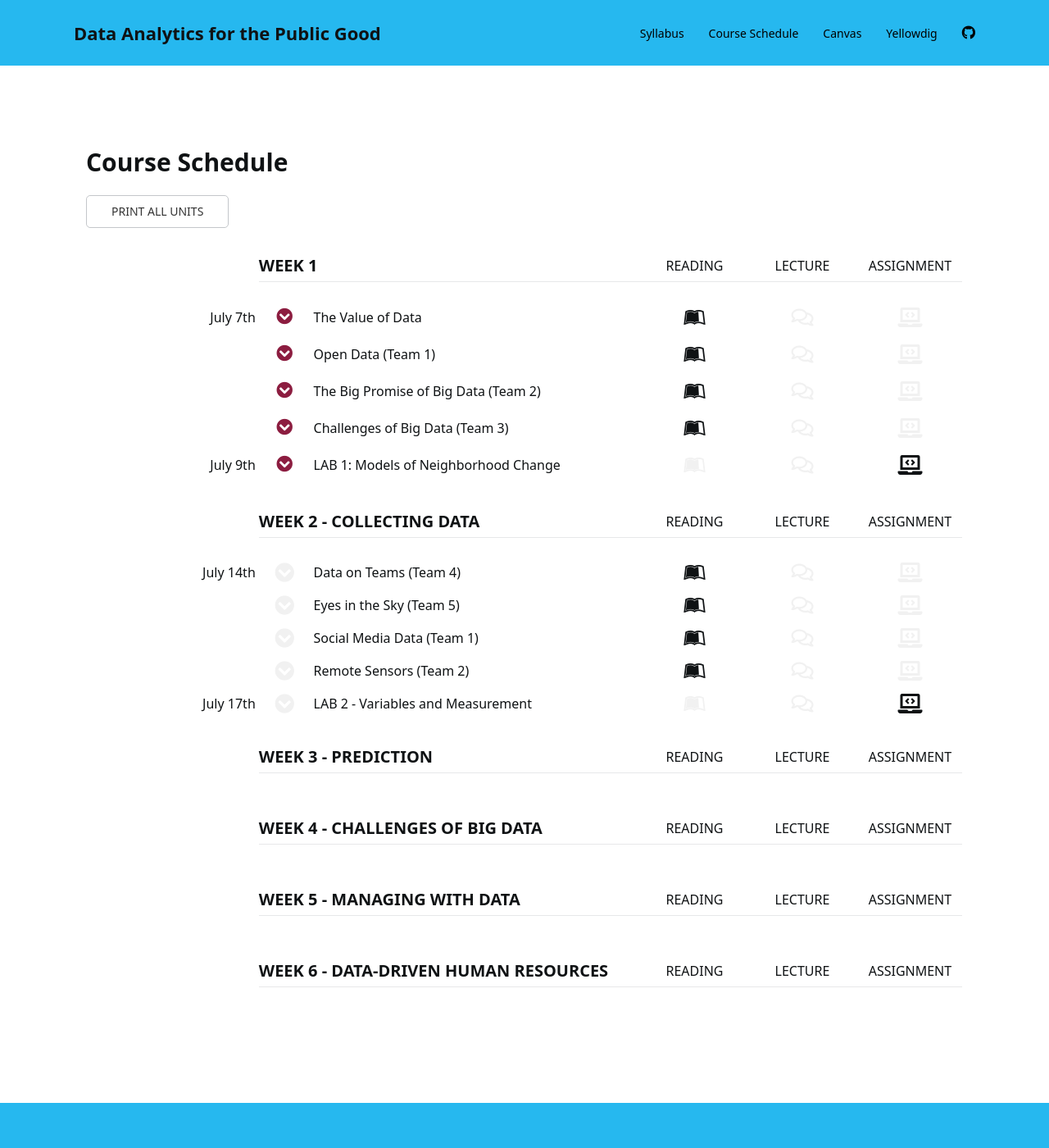
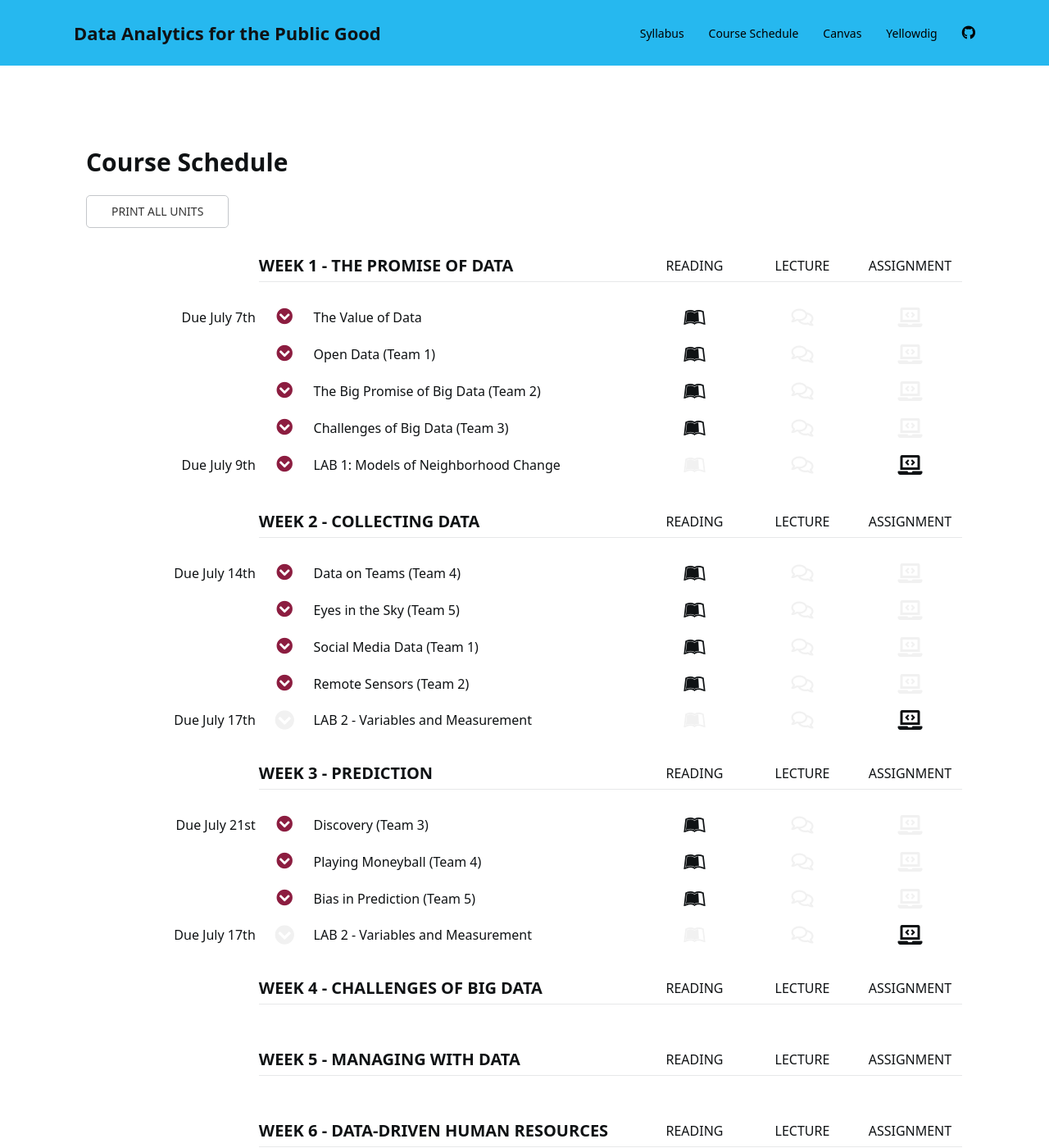
Before and after one commit to DS4PS/course-asu-paf-586-summer-2019, a Jekyll site: the page built from schedule.md, in a window 1280 px wide and 1400 px high. Shown: the whole window at 82% size. Built offline with Jekyll 4.4.1, drawn with Linux system fonts in a browser that asks for light colours; nearby versions of some CDN libraries; a style sheet for code colours, icons or effects is not loaded.

Commit message:
Update schedule.md

```diff
--- a/schedule.md
+++ b/schedule.md
@@ -21,10 +21,10 @@ Unit Metadata is comprised of:
 
 
 
-** Week 1
+** Week 1 - The Promise of Data
 
 
-*** { @unit = "July 7th", @title = "The Value of Data", @reading, @foldout }
+*** { @unit = "Due July 7th", @title = "The Value of Data", @reading, @foldout }
 
 
 # The Value of Data
@@ -118,7 +118,7 @@ The value of public data will often be unlocked by private individuals or firms.
 
 
 
-*** { @unit = "July 9th", @title = "LAB 1: Models of Neighborhood Change", @assignment, @foldout }
+*** { @unit = "Due July 9th", @title = "LAB 1: Models of Neighborhood Change", @assignment, @foldout }
 
 # Week 1 Lab
 
@@ -160,18 +160,115 @@ Submit your lab through the [Canvas Shell](https://asu.instructure.com/courses/2
 ** Week 2 - Collecting Data
 
 
-*** { @unit = "July 14th", @title = "Data on Teams (Team 4)", @reading }
+*** { @unit = "Due July 14th", @title = "Data on Teams (Team 4)", @reading, @foldout }
 
-*** { @unit = "", @title = "Eyes in the Sky (Team 5)", @reading }
+## Data on Teams (Team 4)
+*	Pentland, A. (2015). Social Physics: How social networks can make us smarter. Penguin. **CH5 observing people in organizations**
+*	Eagle, N., & Greene, K. (2014). Reality mining: Using big data to engineer a better world. MIT Press. **CH3 gathering group data**
 
-*** { @unit = "", @title = "Social Media Data (Team 1)", @reading }
+<br>
+<br>
 
-*** { @unit = "", @title = "Remote Sensors (Team 2)", @reading }
 
-*** { @unit = "July 17th", @title = "LAB 2 - Variables and Measurement", @assignment }
+
+
+*** { @unit = "", @title = "Eyes in the Sky (Team 5)", @reading, @foldout }
+
+## Eyes in the Sky (Team 5)
+
+*	Meier, P. (2015). Digital humanitarians: how big data is changing the face of humanitarian response. Routledge. **CH4 crowd computing satellite and aerial images**
+*	Meier, P. (2015). Digital humanitarians: how big data is changing the face of humanitarian response. Routledge. **CH6 artificial intelligence in the sky**
+*	Radiolab Podcast: Eye in the Sky  https://www.wnycstudios.org/story/eye-sky
+* [Washington Post on the Eye in the Sky](https://www.washingtonpost.com/business/technology/new-surveillance-technology-can-track-everyone-in-an-area-for-several-hours-at-a-time/2014/02/05/82f1556e-876f-11e3-a5bd-844629433ba3_story.html)
+
+<br>
+<br>
+
+
+
+
+*** { @unit = "", @title = "Social Media Data (Team 1)", @reading, @foldout }
+
+## Social Media Data (Team 1)
+
+*	Meier, P. (2015). Digital humanitarians: how big data is changing the face of humanitarian response. Routledge. **CH3 crowd computing social media**
+*	Meier, P. (2015). Digital humanitarians: how big data is changing the face of humanitarian response. Routledge. **CH5 artificial intelligence for disaster response**
+
+<br>
+<br>
+
+
+
+*** { @unit = "", @title = "Remote Sensors (Team 2)", @reading, @foldout }
+
+## Remote Sensors (Team 2)
+
+*	Eagle, N., & Greene, K. (2014). Reality mining: Using big data to engineer a better world. MIT Press. **CH5 urban analytics: traffic data, crime stats, and closed-circuit cameras**
+*	Pentland, A. (2015). Social Physics: How social networks can make us smarter. Penguin. **CH8 sensing cities**
+
+<br>
+<br>
+
+
+
+
+*** { @unit = "Due July 17th", @title = "LAB 2 - Variables and Measurement", @assignment }
+
+
+
+
+
+
+
+
 
 
 ** Week 3 - Prediction
+
+*** { @unit = "Due July 21st", @title = "Discovery (Team 3)", @reading, @foldout }
+
+## Discovery (Team 3)
+
+* Pentland, A. (2015). Social Physics: How social networks can make us smarter. Penguin. CH2 exploration
+* Eagle, N., & Greene, K. (2014). Reality mining: Using big data to engineer a better world. MIT Press. CH8 economic deficits and disasters
+* Select three blog posts from I Quant NY and explain discoveries that have come from open data in NYC: http://iquantny.tumblr.com/
+
+<br>
+<br>
+
+
+
+
+*** { @unit = "", @title = "Playing Moneyball (Team 4)", @reading, @foldout }
+
+## Prediction  (Team 4)
+
+* Eagle, N., & Greene, K. (2014). Reality mining: Using big data to engineer a better world. MIT Press. **CH6 optimizing resource allocation**
+* Eagle, N., & Greene, K. (2014). Reality mining: Using big data to engineer a better world. MIT Press. **CH10 engineering a safer and healthier world**
+
+<br>
+<br>
+
+
+
+
+*** { @unit = "", @title = "Bias in Prediction (Team 5)", @reading, @foldout }
+
+## Bias in Prediction (Team 5)
+
+* O'Neil, C. (2016). Weapons of math destruction: How big data increases inequality and threatens democracy. Broadway Books. **CH1 bomb parts**
+* O'Neil, C. (2016). Weapons of math destruction: How big data increases inequality and threatens democracy. Broadway Books. **CH5 justice in an era of big data**
+* O'Neil, C. (2016). Weapons of math destruction: How big data increases inequality and threatens democracy. Broadway Books. **CH8 landing credit**
+
+<br>
+<br>
+
+
+*** { @unit = "Due July 17th", @title = "LAB 2 - Variables and Measurement", @assignment }
+
+
+
+
 
 ** Week 4 - Challenges of Big Data
 
```
